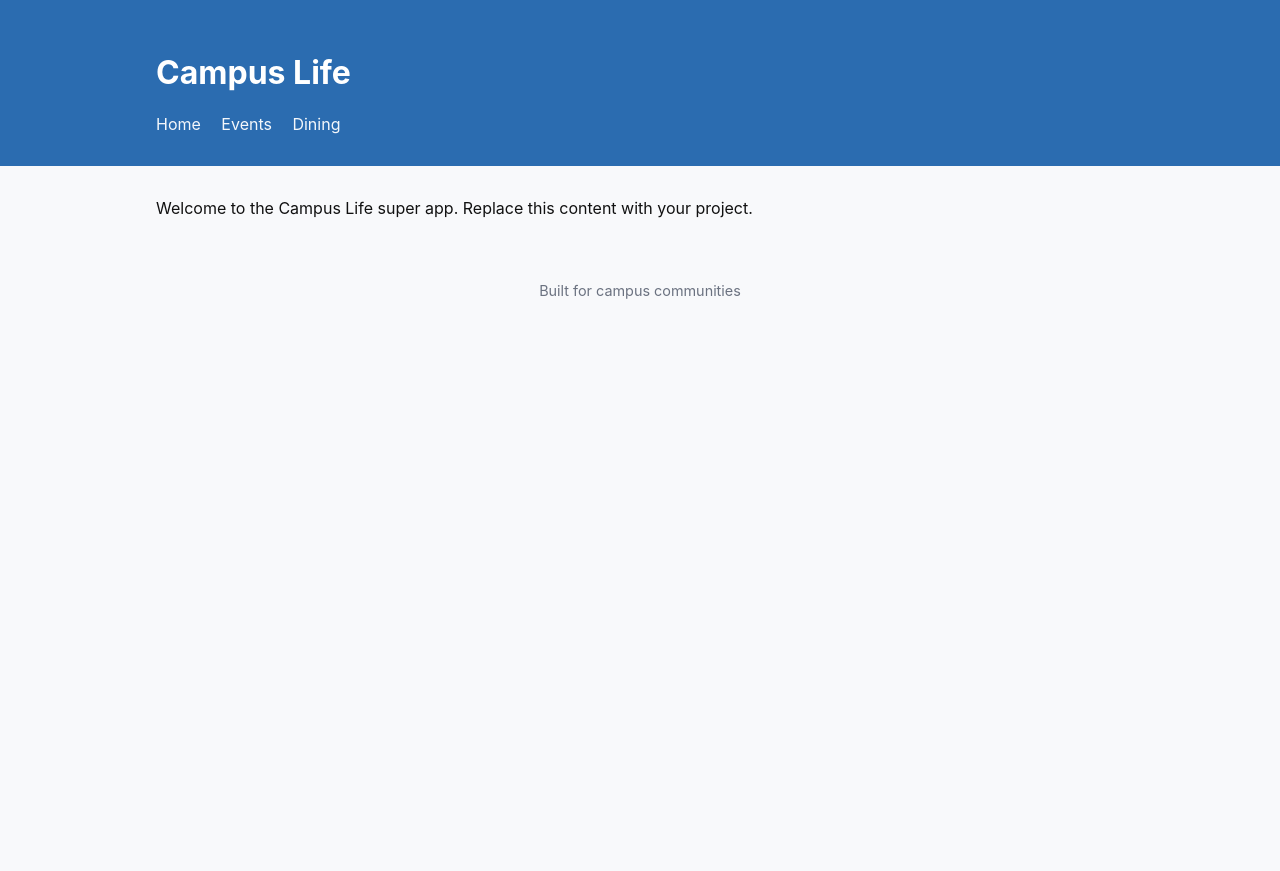
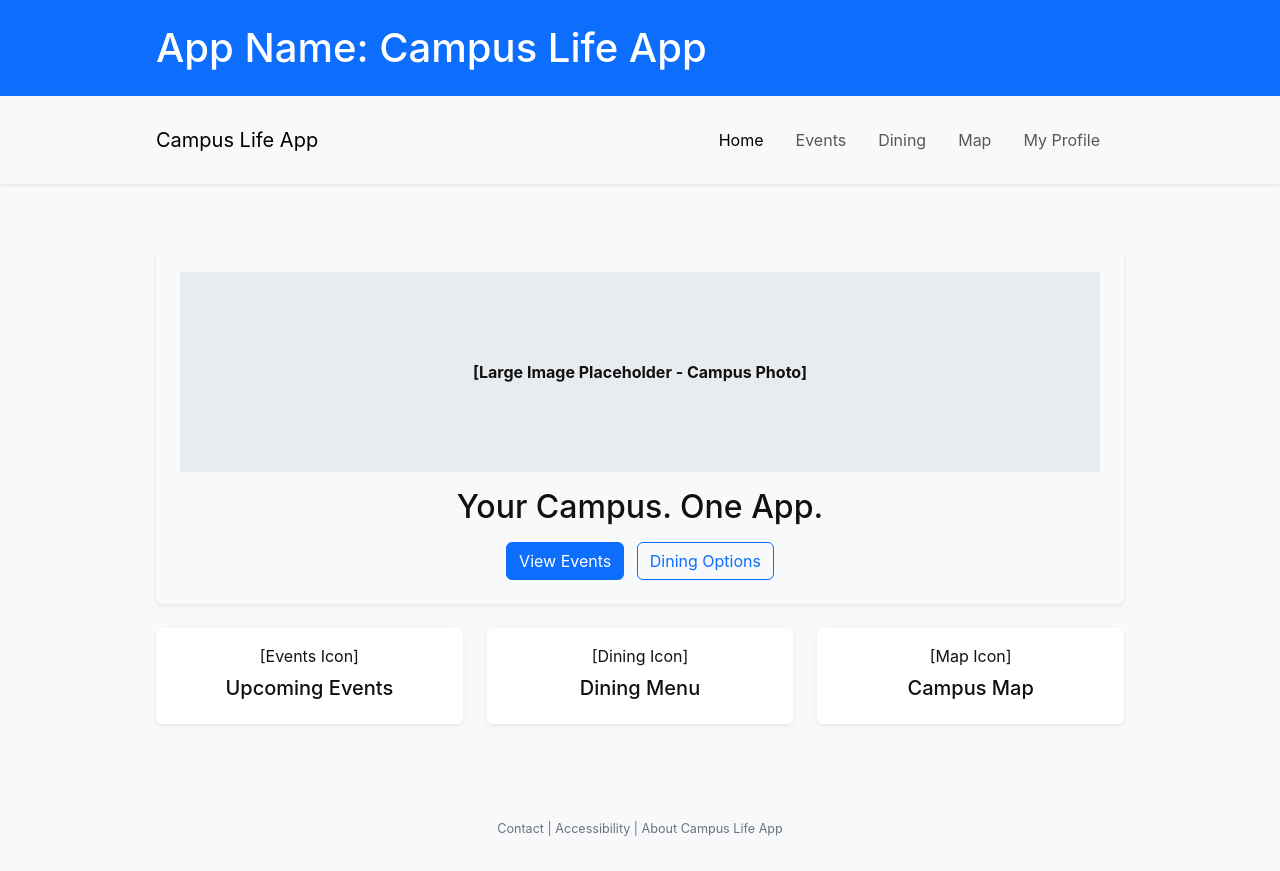
Before and after one commit to Bigdbetd/campus-life-super-app, a plain HTML site: page index.html in a window 1280 px wide. Before the commit the page ends 800 px from the top, so only its background shows below. Drawn offline with nearby package versions, Linux system fonts and the light colour scheme.

Commit message:
Added initial html structure, bootstrap, features, links, and footer

```diff
--- a/index.html
+++ b/index.html
@@ -1,29 +1,90 @@
 <!doctype html>
+<!-- Campus Life App — MVP (by Drew Newman) -->
 <html lang="en">
 <head>
-  <meta charset="utf-8">
-  <meta name="viewport" content="width=device-width,initial-scale=1">
-  <title>Campus Life — Home</title>
-  <link rel="stylesheet" href="css/style.css">
-  <link rel="icon" href="images/favicon.png">
+  <meta charset="utf-8" />
+  <meta name="viewport" content="width=device-width, initial-scale=1" />
+  <meta name="description" content="Campus Life App — find events, dining, and campus resources. MVP." />
+  <link rel="icon" href="images/favicon.png" />
+  <title>Campus Life App — Home</title>
+
+  <!-- Bootstrap (must be before style.css) -->
+  <link href="https://cdn.jsdelivr.net/npm/bootstrap@5.3.2/dist/css/bootstrap.min.css" rel="stylesheet">
+  <link rel="stylesheet" href="css/style.css" />
 </head>
 <body>
-  <header>
+  <!-- HEADER -->
+  <header class="bg-primary text-white py-2">
     <div class="container">
-      <h1>Campus Life</h1>
-      <nav>
-        <a href="index.html">Home</a>
-        <a href="events.html">Events</a>
-        <a href="dining.html">Dining</a>
-      </nav>
+      <h1 class="mb-0">App Name: Campus Life App</h1>
     </div>
   </header>
-  <main class="container">
-    <p>Welcome to the Campus Life super app. Replace this content with your project.</p>
+
+  <!-- NAVIGATION -->
+  <nav class="navbar navbar-expand-lg navbar-light bg-light shadow-sm">
+    <div class="container">
+      <a class="navbar-brand" href="index.html">Campus Life App</a>
+      <button class="navbar-toggler" data-bs-toggle="collapse" data-bs-target="#nav">
+        <span class="navbar-toggler-icon"></span>
+      </button>
+      <div id="nav" class="collapse navbar-collapse">
+        <ul class="navbar-nav ms-auto">
+          <li class="nav-item"><a class="nav-link active" href="index.html">Home</a></li>
+          <li class="nav-item"><a class="nav-link" href="events.html">Events</a></li>
+          <li class="nav-item"><a class="nav-link" href="dining.html">Dining</a></li>
+          <li class="nav-item"><a class="nav-link" href="#">Map</a></li>
+          <li class="nav-item"><a class="nav-link" href="#">My Profile</a></li>
+        </ul>
+      </div>
+    </div>
+  </nav>
+
+  <!-- HERO / FEATURE -->
+  <main class="container my-5">
+    <section class="p-4 rounded bg-light shadow-sm text-center">
+      <div role="img" aria-label="Campus photo placeholder" style="height:200px;background:#e9ecef;display:flex;align-items:center;justify-content:center;">
+        <strong>[Large Image Placeholder - Campus Photo]</strong>
+      </div>
+      <h2 class="mt-3">Your Campus. One App.</h2>
+      <div class="mt-3">
+        <a class="btn btn-primary me-2" href="events.html">View Events</a>
+        <a class="btn btn-outline-primary" href="dining.html">Dining Options</a>
+      </div>
+    </section>
+
+    <!-- QUICK LINKS -->
+    <section class="row text-center mt-4">
+      <div class="col-md-4">
+        <div class="p-3 rounded shadow-sm bg-white">
+          <div>[Events Icon]</div>
+          <h5 class="mt-2">Upcoming Events</h5>
+        </div>
+      </div>
+      <div class="col-md-4">
+        <div class="p-3 rounded shadow-sm bg-white">
+          <div>[Dining Icon]</div>
+          <h5 class="mt-2">Dining Menu</h5>
+        </div>
+      </div>
+      <div class="col-md-4">
+        <div class="p-3 rounded shadow-sm bg-white">
+          <div>[Map Icon]</div>
+          <h5 class="mt-2">Campus Map</h5>
+        </div>
+      </div>
+    </section>
   </main>
-  <footer>
-    <div class="container">Built for campus communities</div>
+
+  <!-- FOOTER -->
+  <footer class="bg-light py-3 mt-5">
+    <div class="container text-center small">
+      Contact | Accessibility | About Campus Life App
+    </div>
   </footer>
+
+  <!-- Bootstrap JS bundle -->
+  <script src="https://cdn.jsdelivr.net/npm/bootstrap@5.3.2/dist/js/bootstrap.bundle.min.js"></script>
+  <!-- your JS -->
   <script src="js/script.js"></script>
 </body>
 </html>
```
